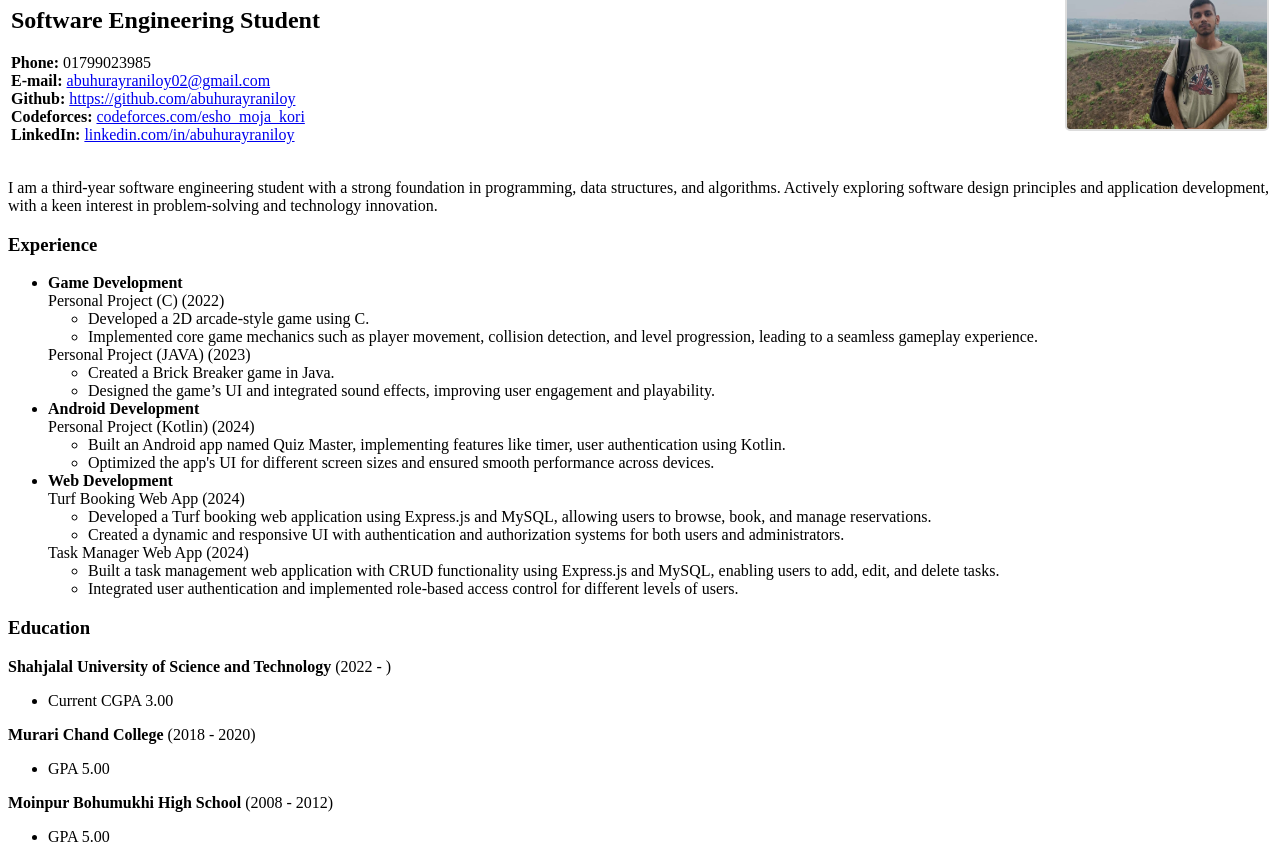
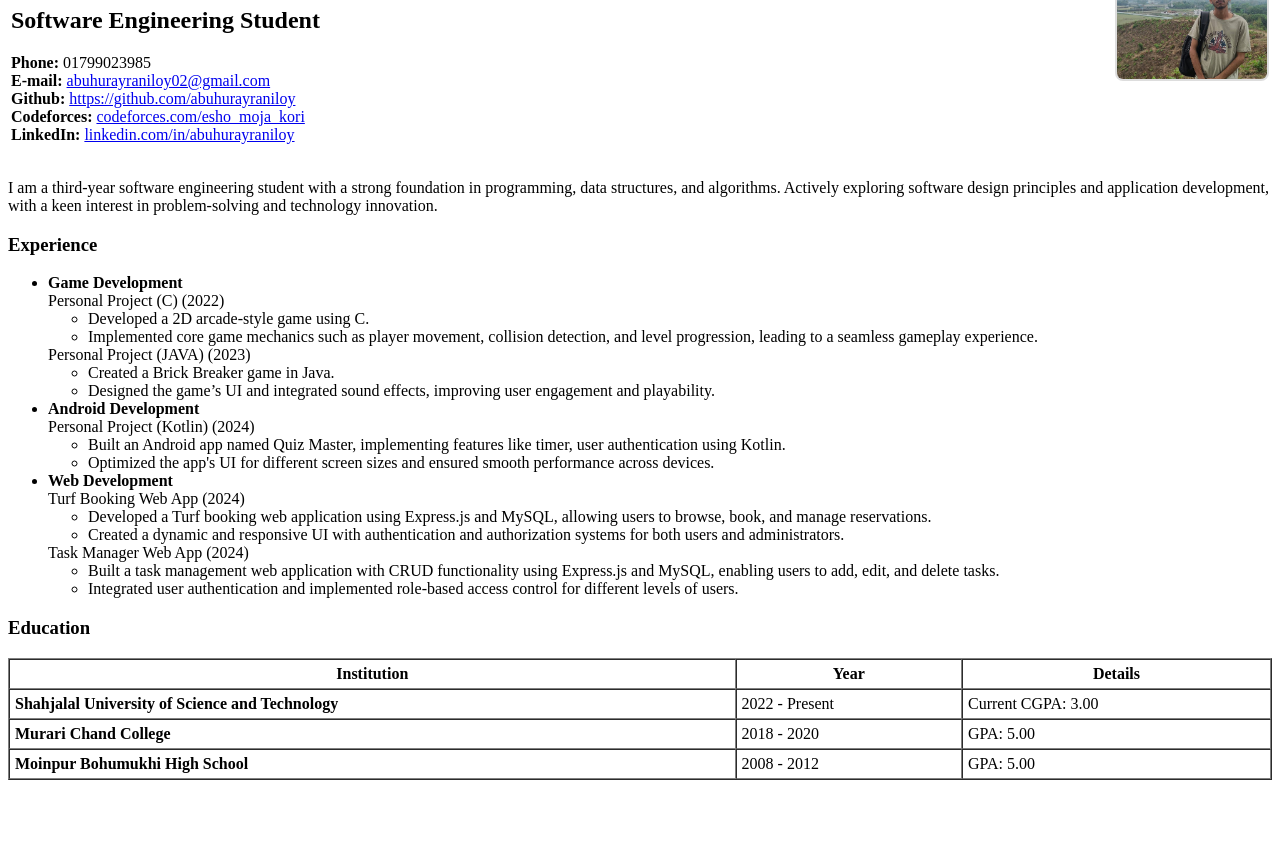
Before and after one commit to abuhurayraniloy/One-Page-CV, a plain HTML site: page index.html in a window 1280 px wide. Shown: the part 84-946 px from the top of the page. After the commit the page ends 872 px from the top, so only its background shows below. Drawn offline with Linux system fonts and the light colour scheme.

Commit message:
Putting education section in a table

```diff
--- a/index.html
+++ b/index.html
@@ -13,14 +13,14 @@
                 <h2>Software Engineering Student</h2>
                 <p>
                     <strong>Phone:</strong> 01799023985<br>
-                    <strong>E-mail:</strong> <a href="http://www.abuhurayraniloy02@gmail.com">abuhurayraniloy02@gmail.com</a><br>
+                    <strong>E-mail:</strong> <a href="mailto:abuhurayraniloy02@gmail.com">abuhurayraniloy02@gmail.com</a><br>
                     <strong>Github:</strong> <a href="https://github.com/abuhurayraniloy">https://github.com/abuhurayraniloy</a><br>
                     <strong>Codeforces:</strong> <a href="https://codeforces.com/profile/esho_moja_kori">codeforces.com/esho_moja_kori</a><br>
                     <strong>LinkedIn:</strong> <a href="https://www.linkedin.com/in/abu-hurayra-niloy-b00b39237/">linkedin.com/in/abuhurayraniloy</a>
                 </p>
             </td>
             <td align="right" valign="top">
-                <img src="pro.jpg" alt="Your Photo" width="200" height="200" style="border: 2px solid #ddd; border-radius: 5px;">
+                <img src="pro.jpg" alt="Your Photo" width="150" height="150" style="border: 2px solid #ddd; border-radius: 8px;">
             </td>
         </tr>
     </table>
@@ -69,19 +69,27 @@
     </ul>
 
     <h3>Education</h3>
-    <p>
-        <strong>Shahjalal University of Science and Technology</strong> (2022 - )<br>
-        <ul>
-            <li>Current CGPA 3.00</li>
-        </ul>
-        <strong>Murari Chand College</strong> (2018 - 2020)<br>
-        <ul>
-            <li>GPA 5.00</li>
-        </ul>
-        <strong>Moinpur Bohumukhi High School</strong> (2008 - 2012)<br>
-        <ul>
-            <li>GPA 5.00</li>
-        </ul>
-    </p>
+    <table border="1" cellspacing="0" cellpadding="5" width="100%">
+        <tr>
+            <th>Institution</th>
+            <th>Year</th>
+            <th>Details</th>
+        </tr>
+        <tr>
+            <td><strong>Shahjalal University of Science and Technology</strong></td>
+            <td>2022 - Present</td>
+            <td>Current CGPA: 3.00</td>
+        </tr>
+        <tr>
+            <td><strong>Murari Chand College</strong></td>
+            <td>2018 - 2020</td>
+            <td>GPA: 5.00</td>
+        </tr>
+        <tr>
+            <td><strong>Moinpur Bohumukhi High School</strong></td>
+            <td>2008 - 2012</td>
+            <td>GPA: 5.00</td>
+        </tr>
+    </table>
 </body>
 </html>
```
